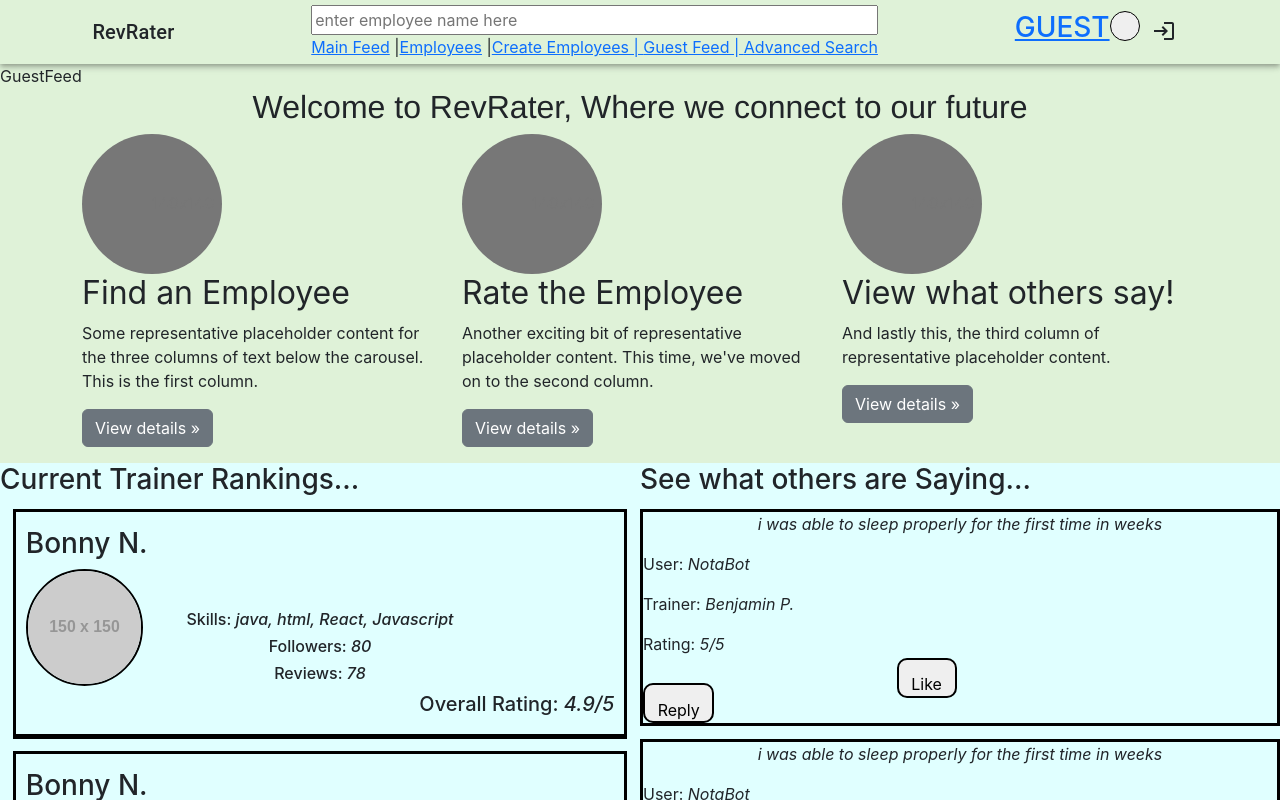
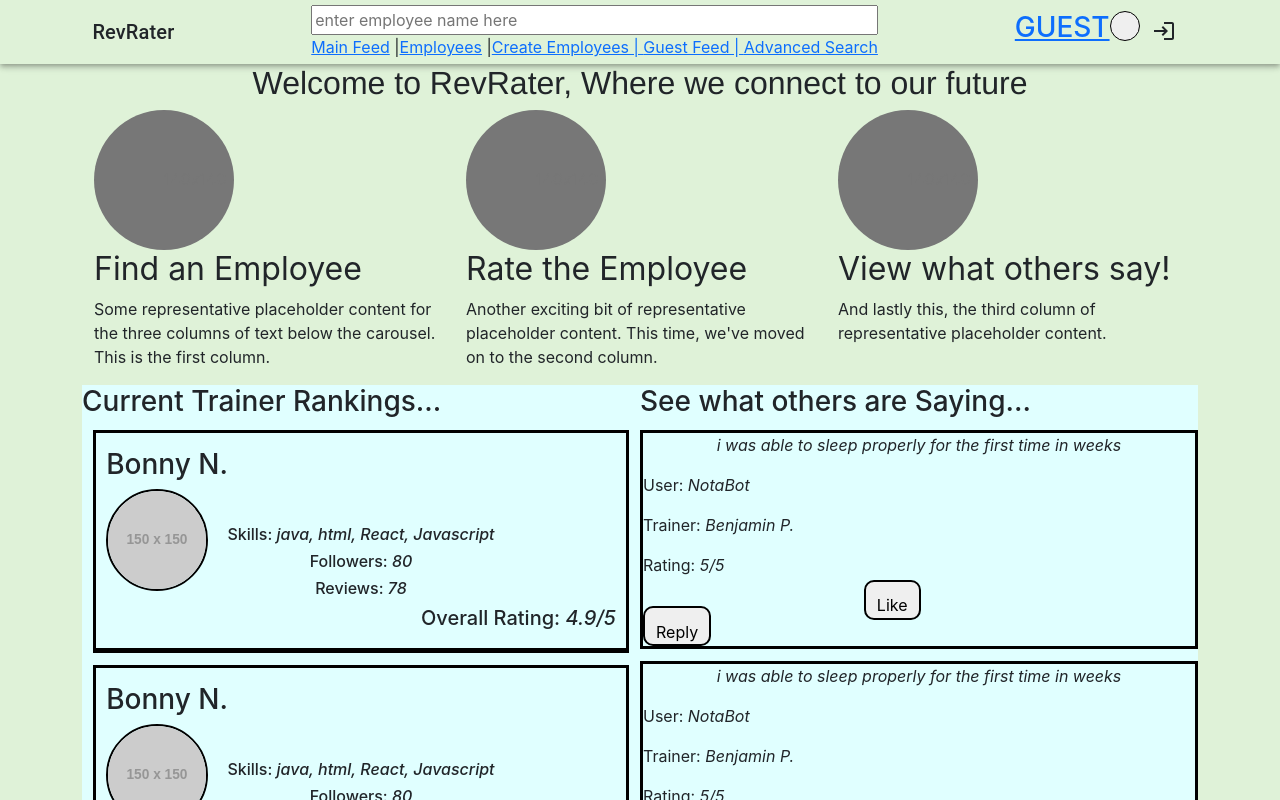
Before and after one commit to mdsayeed133/RevProject-3, a React (Create React App) app in the folder social-media-react-dev/: page /guest in a window 1280 px wide. Shown: the top 800 px of the page. Built offline with nearby package versions, Linux system fonts and the light colour scheme.

Commit message:
changes to styling

```diff
--- a/social-media-react-dev/src/components/GuestFeed/GuestFeed.tsx
+++ b/social-media-react-dev/src/components/GuestFeed/GuestFeed.tsx
@@ -3,6 +3,7 @@ import Navbar from '../navbar/Navbar'
 import { useNavigate } from 'react-router-dom'
 
 import '../GuestFeed/GuestFeed.css'
+import Post from '../post-feed/Post'
 
 const GuestFeed: React.FC<any> = (props: any) => {
 
@@ -14,12 +15,11 @@ const GuestFeed: React.FC<any> = (props: any) => {
   return (
     <>
       <Navbar />
-      <div>GuestFeed</div>
       {/* attempt at a guest carousel */}
 
       {/* ======================================================== */}
       {/* fs: */}
-      <div className="guest-feed">
+      <div className="guest-feed container">
         {/* beginning of carousel */}
         <div className="container marketing">
         <h2 className='welcomegreeting text-center'>Welcome to RevRater, Where we connect to our future</h2>
@@ -28,19 +28,19 @@ const GuestFeed: React.FC<any> = (props: any) => {
               <svg className="bd-placeholder-img rounded-circle" width="140" height="140" xmlns="http://www.w3.org/2000/svg" role="img" aria-label="Placeholder: 140x140" preserveAspectRatio="xMidYMid slice" focusable="false"><title>Placeholder</title><rect width="100%" height="100%" fill="#777" /><text x="50%" y="50%" fill="#777" dy=".3em">140x140</text></svg>
               <h2 className="fw-normal">Find an Employee</h2>
               <p className="text-justify">Some representative placeholder content for the three columns of text below the carousel. This is the first column.</p>
-              <p><a className="btn btn-secondary" href="#">View details &raquo;</a></p>
+              {/* <p><a className="btn btn-secondary" href="#">View details &raquo;</a></p> */}
             </div>
             <div className="col-lg-4">
               <svg className="bd-placeholder-img rounded-circle" width="140" height="140" xmlns="http://www.w3.org/2000/svg" role="img" aria-label="Placeholder: 140x140" preserveAspectRatio="xMidYMid slice" focusable="false"><title>Placeholder</title><rect width="100%" height="100%" fill="#777" /><text x="50%" y="50%" fill="#777" dy=".3em">140x140</text></svg>
               <h2 className="fw-normal">Rate the Employee</h2>
               <p className="text-justify">Another exciting bit of representative placeholder content. This time, we've moved on to the second column.</p>
-              <p><a className="btn btn-secondary" href="#">View details &raquo;</a></p>
+              {/* <p><a className="btn btn-secondary" href="#">View details &raquo;</a></p> */}
             </div>
             <div className="col-lg-4">
               <svg className="bd-placeholder-img rounded-circle" width="140" height="140" xmlns="http://www.w3.org/2000/svg" role="img" aria-label="Placeholder: 140x140" preserveAspectRatio="xMidYMid slice" focusable="false"><title>Placeholder</title><rect width="100%" height="100%" fill="#777" /><text x="50%" y="50%" fill="#777" dy=".3em">140x140</text></svg>
               <h2 className="fw-normal">View what others say!</h2>
               <p className="text-justify">And lastly this, the third column of representative placeholder content.</p>
-              <p><a className="btn btn-secondary" href="#">View details &raquo;</a></p>
+              {/* <p><a className="btn btn-secondary" href="#">View details &raquo;</a></p> */}
             </div>
           </div>
         </div>
@@ -53,7 +53,6 @@ const GuestFeed: React.FC<any> = (props: any) => {
             <h4 className='tagline'>View what others have to say !</h4>
           </div>
         </div> */}
-
         <div className='TrainerRanking_Container' >
           <div className='trainerRanking'>
             <h3>Current Trainer Rankings...</h3>
@@ -119,6 +118,8 @@ const GuestFeed: React.FC<any> = (props: any) => {
           <div className='userreview'>
             <h3>See what others are Saying...</h3>
           </div>
+          {/* <Post/>
+          <Post/> */}
           <div className='userratings'>
 
             <p className='paragrapfeed'> <em>i was able to sleep properly for the first time in weeks</em></p>
--- a/social-media-react-dev/src/router/AppRoutes.tsx
+++ b/social-media-react-dev/src/router/AppRoutes.tsx
@@ -1,6 +1,6 @@
 import React from 'react';
 import { Route, Routes } from "react-router-dom";
-// import AdvancedSearch from '../components/AdvancedSearch/AdvancedSearch';
+import AdvancedSearch from '../components/advancedSearch/AdvancedSearch';
 import CreateComments from '../components/Comments/CreateComments';
 import ShowComments from '../components/Comments/ShowComments';
 import CreateEmployee from '../components/CreateEmployee/CreateEmployee';
@@ -29,6 +29,7 @@ export const AppRoutes: React.FC<unknown> = () => (
       <Route path="/createpostform" element={<CreatePostForm />} />
       <Route path="/guest" element={<GuestFeed />} />
       <Route path="/signup" element={<SignUp />} />
+      <Route path="/advancedsearch" element={<AdvancedSearch/>}/>
     </Routes>
   </>
 )
```
